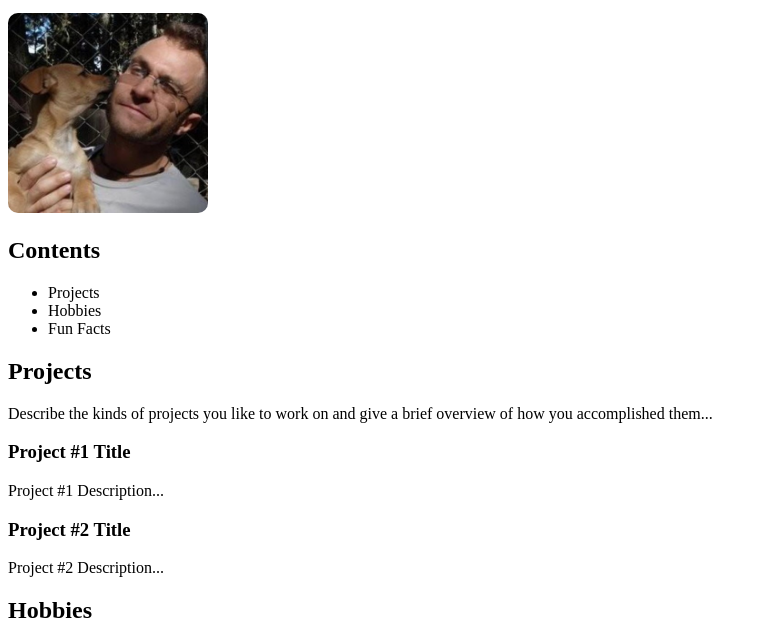
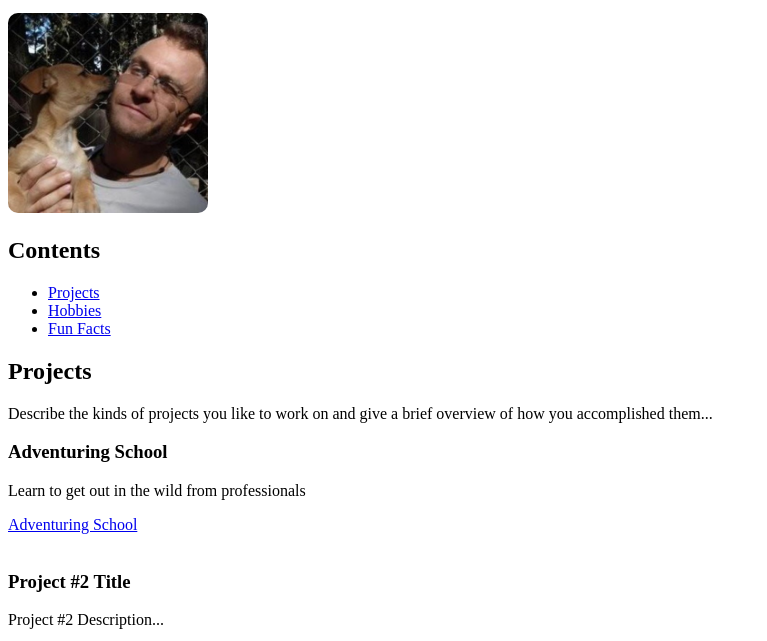
Before and after one commit to dladowitz/railsbridge_front_end_stuff, a plain HTML site: page index.html in a window 1280 px wide. Shown: the part 101-742 px from the top of the page, without its empty margins (0-767 px from the left). Drawn offline with Linux system fonts and the light colour scheme.

Commit message:
added links

```diff
--- a/index.html
+++ b/index.html
@@ -21,9 +21,9 @@
         <h2>Contents</h2>
 
         <ul>
-          <li>Projects</li>
-          <li>Hobbies</li>
-          <li>Fun Facts</li>
+          <li><a href="#projects">Projects</a></li>
+          <li><a href="#hobbies">Hobbies</a></li>
+          <li><a href="#fun-facts">Fun Facts</a></li>
         </ul>
       </div>
 
@@ -32,8 +32,11 @@
         <h2 id="projects">Projects</h2>
         <p>Describe the kinds of projects you like to work on and give a brief overview of how you accomplished them...</p>
 
-        <h3>Project #1 Title</h3>
-        <p>Project #1 Description...</p>
+        <h3>Adventuring School</h3>
+        <p>Learn to get out in the wild from professionals</p>
+        <a href="http://www.adventuringschool.com">Adventuring School</a>
+        <br>
+        <br>
 
         <h3>Project #2 Title</h3>
         <p>Project #2 Description...</p>
```
